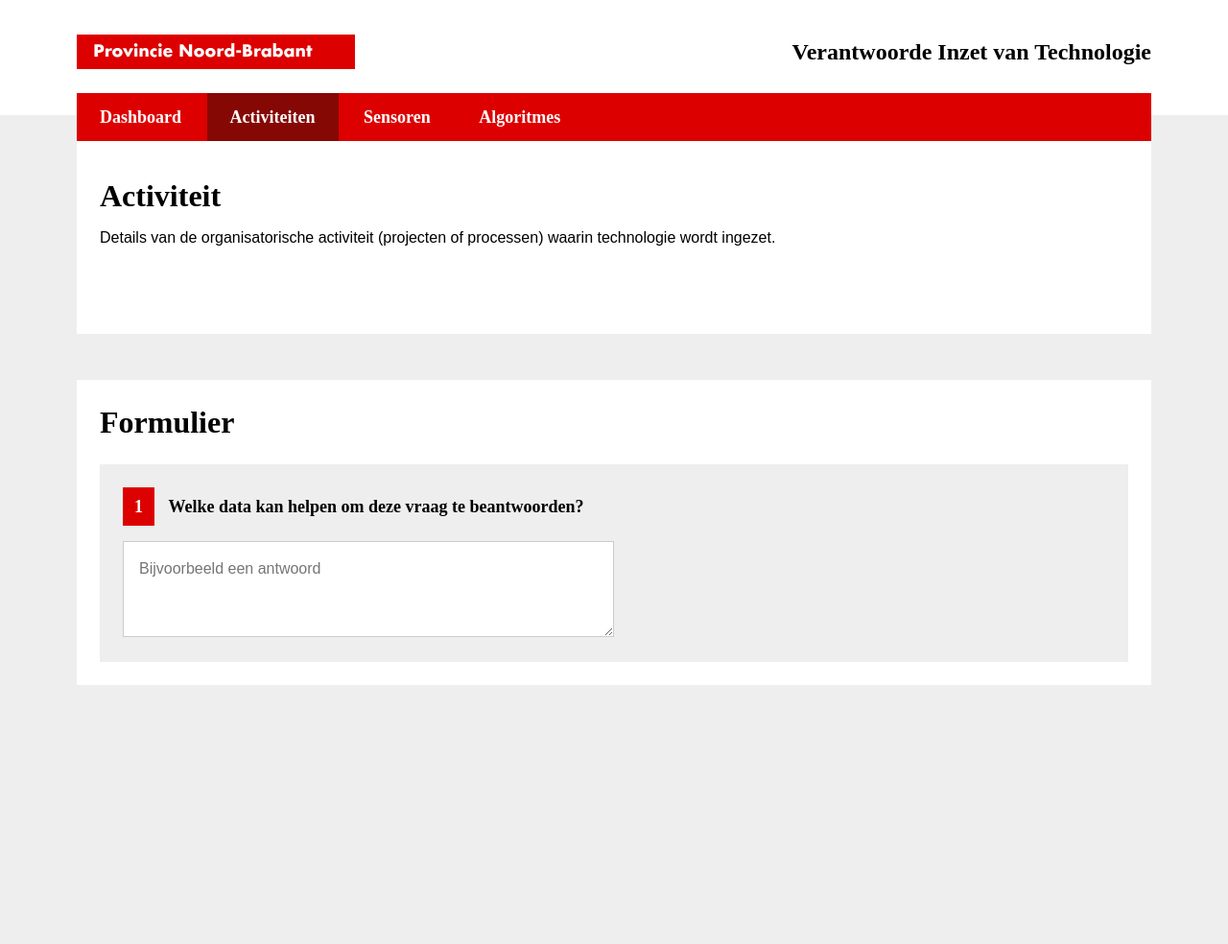
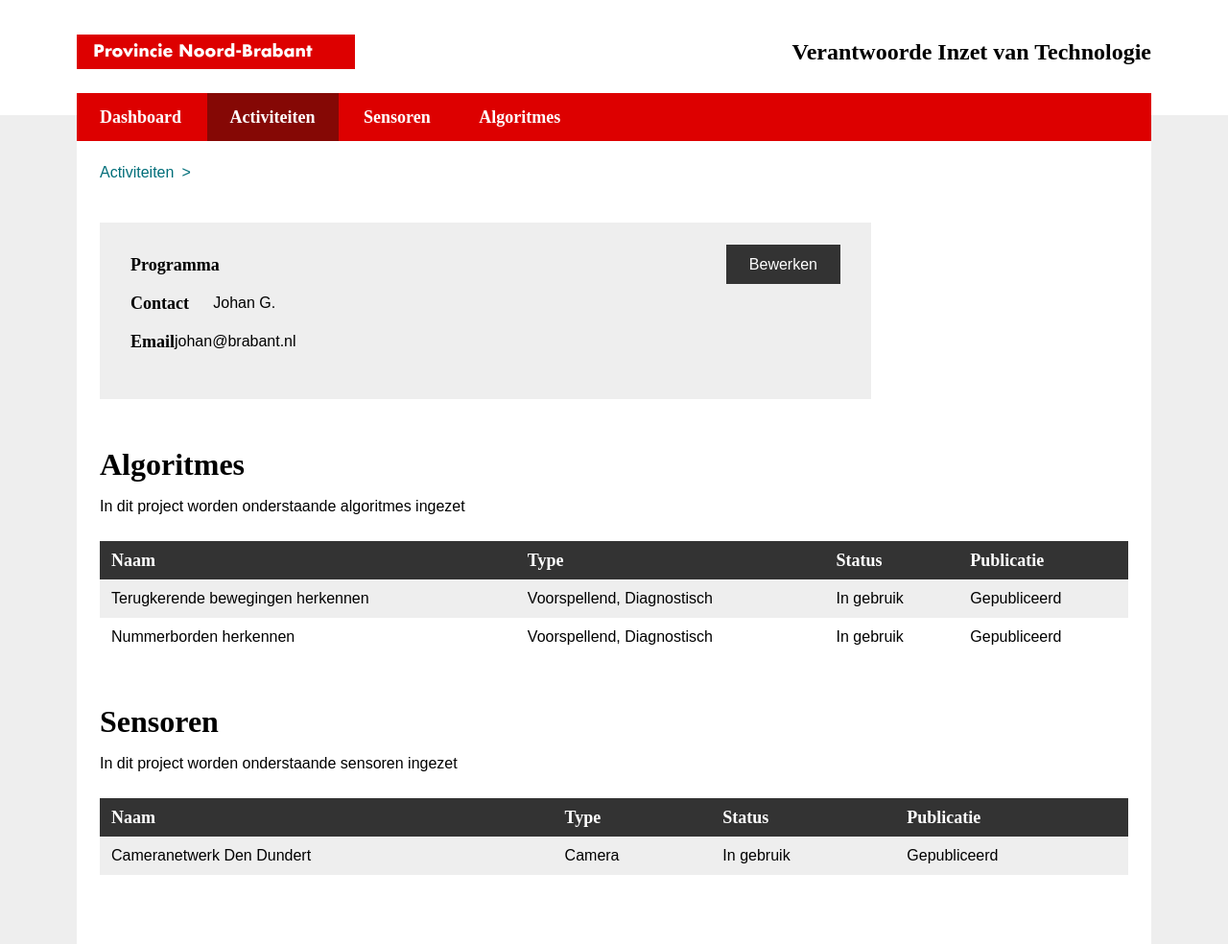
Before and after one commit to Algoritmeregister/pnb-sensoren, a Jekyll site: the page built from pages/activiteit.html, in a window 1280 px wide. Shown: the whole page at 96% size. Built offline with Jekyll 4.4.1, drawn with Linux system fonts in a browser that asks for light colours; before the commit the page ends 900 px from its top, so only the background shows below that.

Commit message:
add activiteit details pagina

```diff
--- a/css/main.css
+++ b/css/main.css
@@ -57,9 +57,8 @@
 
 .btn {
     padding: var(--spacing-2) var(--spacing-4);
-    background-color: var(--color-brand-1);
+    background-color: var(--color-neutral-0);
     color: var(--color-neutral-1);
-    border-radius: var(--border-radius);
 }
 
 .btn.btn-ghost {
@@ -67,7 +66,6 @@
     border: 1px solid var(--color-brand-1);
     background: none;
     color: var(--color-brand-1);
-    border-radius: var(--border-radius);
 }
 
 .btn.btn-small {
@@ -1033,7 +1031,7 @@
     padding: var(--spacing-1) var(--spacing-2);
 }
 
-.table-tr:nth-child(odd) {
+.table-tr:nth-child(even) {
     background: var(--color-neutral-2);
 }
 
@@ -1394,3 +1392,19 @@
 .u-text-blur {
     filter: blur(5px);
 }
+
+.w-100 {
+    width: 100%;
+}
+
+.w-50 {
+    width: 50%;
+}
+
+.w-75 {
+    width: 75%;
+}
+
+.w-auto {
+    width: auto;
+}
--- a/pages/activiteit.html
+++ b/pages/activiteit.html
@@ -5,17 +5,114 @@
 permalink: /activiteit
 navGroup: /activiteiten
 ---
-<div class="table-block p-b6">
-    <div class="layout">
-        <div class="layout-1">
-            <div class="p-4 p-y7 color-bg-neutral-1">
-                <h2 class="text-h2 m-b2">{{ page.title }} <span id="title"></span></h2>
-                <p class="text-body m-b4">{{ page.description }}</p>
+<div class="layout">
+    <div class="layout-1">
+        <div class="p-4 color-bg-neutral-1">
+            <div class="crumble-block p-y4">
+                <div class="u-flex u-align-center">
+                    <a href="{{ "/activiteiten" | relative_url }}" class="text-body color-brand-3">Activiteiten</a>
+                    <span class="text-body color-brand-3 m-x1">&gt;</span>
+                    <a href="#" class="text-body color-brand-3"><span data-attribute="onderdeel"></span></a>
+                </div>
+                <h1 class="text-h1 m-y3"><span data-attribute="title"></span></h1>
+            </div>
+            <div class="prop-block p-b6">
+                <div class="w-75">
+                    <div class="prop p-5 color-bg-neutral-2">
+                        <div class="u-flex u-space-between">
+                            <div class="u-flex u-direction-column">
+                                <div class="u-flex m-b3">
+                                    <div class="u-flex-1 text-h4">Programma</div>
+                                    <div class="u-flex-1 text-body"><span data-attribute="onderdeel"></span></div>
+                                </div>
+                                <div class="u-flex m-b3">
+                                    <div class="u-flex-1 text-h4">Contact</div>
+                                    <div class="u-flex-1 text-body">Johan G.</div>
+                                </div>
+                                <div class="u-flex m-b3">
+                                    <div class="u-flex-1 text-h4">Email</div>
+                                    <div class="u-flex-1 text-body">johan@brabant.nl</div>
+                                </div>
+                            </div>
+                            <div class="">
+                                <a href="#" class="btn text-body">Bewerken</a>
+                            </div>
+                        </div>
+                    </div>
+                </div>
+            </div>
+            <div class="table-block p-b6">
+                <h2 class="text-h2 m-b2">Algoritmes</h2>
+                <p class="text-body m-b4">In dit project worden onderstaande algoritmes ingezet</p>
+                <table class="table table-wide">
+                    <tr>
+                        <th class="table-th text-h4">Naam</th>
+                        <th class="table-th text-h4">Type</th>
+                        <th class="table-th text-h4">Status</th>
+                        <th class="table-th text-h4">Publicatie</th>
+                    </tr>
+                    <tr class="table-tr">
+                        <td class="table-td text-body">
+                            Terugkerende bewegingen herkennen
+                        </td>
+                        <td class="table-td text-body">
+                            Voorspellend, Diagnostisch
+                        </td>
+                        <td class="table-td text-body">
+                            In gebruik
+                        </td>
+                        <td class="table-td text-body">
+                            Gepubliceerd
+                        </td>
+                    </tr>
+                    <tr class="table-tr">
+                        <td class="table-td text-body">
+                            Nummerborden herkennen
+                        </td>
+                        <td class="table-td text-body">
+                            Voorspellend, Diagnostisch
+                        </td>
+                        <td class="table-td text-body">
+                            In gebruik
+                        </td>
+                        <td class="table-td text-body">
+                            Gepubliceerd
+                        </td>
+                    </tr>
+                </table>
+            </div>
+            <div class="table-block p-b6">
+                <h2 class="text-h2 m-b2">Sensoren</h2>
+                <p class="text-body m-b4">In dit project worden onderstaande sensoren ingezet</p>
+                <table class="table table-wide">
+                    <tr>
+                        <th class="table-th text-h4">Naam</th>
+                        <th class="table-th text-h4">Type</th>
+                        <th class="table-th text-h4">Status</th>
+                        <th class="table-th text-h4">Publicatie</th>
+                    </tr>
+                    <tr class="table-tr">
+                        <td class="table-td text-body">
+                            Cameranetwerk Den Dundert
+                        </td>
+                        <td class="table-td text-body">
+                            Camera
+                        </td>
+                        <td class="table-td text-body">
+                            In gebruik
+                        </td>
+                        <td class="table-td text-body">
+                            Gepubliceerd
+                        </td>
+                    </tr>
+                </table>
             </div>
         </div>
     </div>
 </div>
+{% comment %}
 {% include form.html schemaUrl="/schema/activiteit.schema.json" %}
+{% endcomment %}
 <script>
     var activiteitenApiUrl = {{ "/api/activiteiten.json" | absolute_url | jsonify }};
     var id = new URLSearchParams(window.location.search).get('id');
@@ -24,6 +121,8 @@
         .then(data => { return data._embedded.activiteiten; })
         .then(activiteiten => {
             var activiteit = activiteiten.find(activiteit => activiteit.id == id);
-            document.getElementById("title").innerHTML = activiteit.naam;
+            document.querySelectorAll("[data-attribute='title']").forEach(attr => attr.innerHTML = activiteit.naam);
+            document.querySelectorAll("[data-attribute='onderdeel']").forEach(attr => attr.innerHTML = activiteit.onderdeel);
+            document.querySelectorAll("[data-attribute='contact']").forEach(attr => attr.innerHTML = activiteit.contact.naam);
         });
 </script>
```
Also changed, not shown: api/activiteiten.json.html (renamed from pages/activiteiten.json.html), api/algoritmes.json.html (renamed from pages/algoritmes.json.html), api/sensornetwerken.json.html (renamed from pages/sensornetwerken.json.html).
